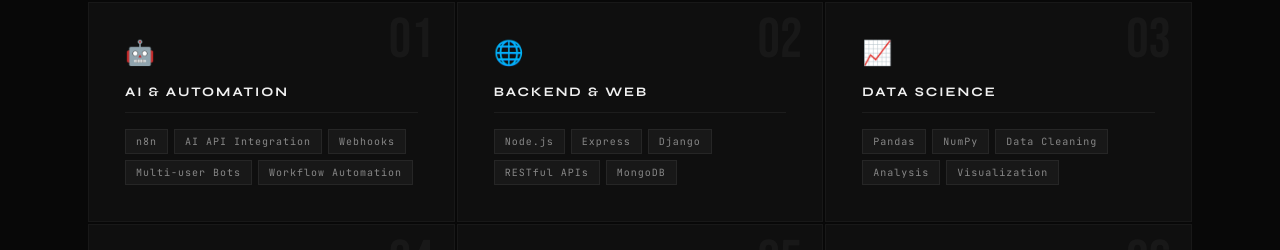
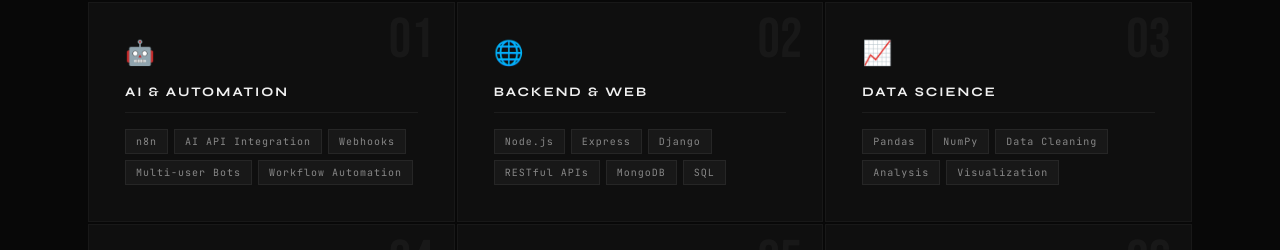
Before and after one commit to abdullah2k05/portfolio, a React (Vite) app: page / in a window 1280 px wide. Shown: the part 1996-2246 px from the top of the page. Built offline with nearby package versions, Linux system fonts and the light colour scheme; the HTML template or start-up script is replaced by a standard one.

Commit message:
added a new skill SQL

```diff
--- a/src/data/skills.js
+++ b/src/data/skills.js
@@ -15,7 +15,7 @@
     id: "backend",
     icon: "🌐",
     title: "Backend & Web",
-    tags: ["Node.js", "Express", "Django", "RESTful APIs", "MongoDB"],
+    tags: ["Node.js", "Express", "Django", "RESTful APIs", "MongoDB", "SQL"],
   },
   {
     id: "data",
```
